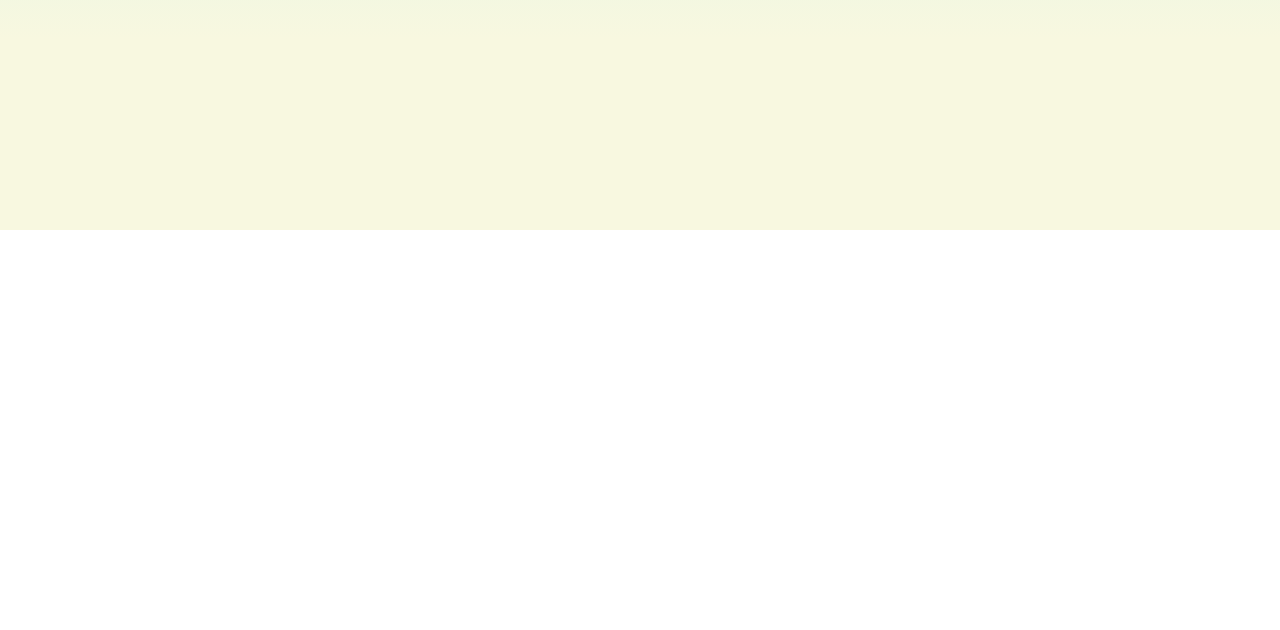
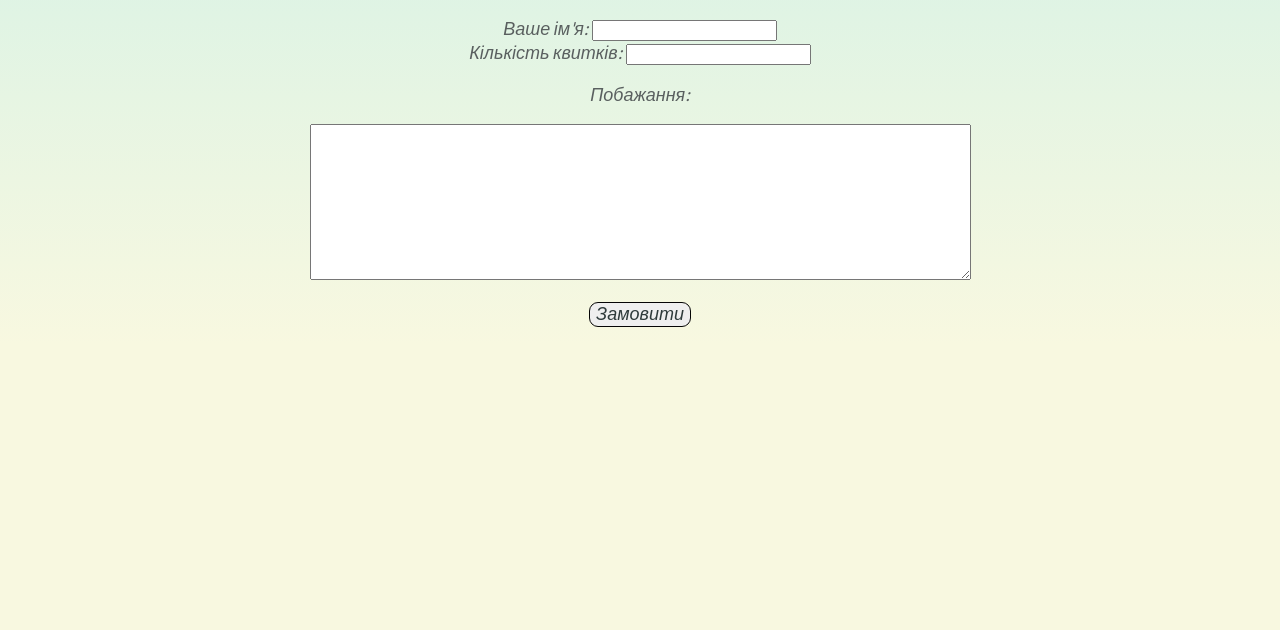
Before and after one commit to svitlana-new/mp3-player, a plain HTML site: page index.html in a window 1280 px wide. Shown: the part 570-1200 px from the top of the page. Before the commit the page ends 800 px from the top, so only its background shows below. Drawn offline with Linux system fonts and the light colour scheme.

Commit message:
added form

```diff
--- a/css/index.css
+++ b/css/index.css
@@ -10,7 +10,7 @@ body {
     rgb(248, 248, 224) 23.8%,
     rgb(189, 238, 234) 92%
   );
-  height: 100vh;
+  height: 150vh;
   display: flex;
   flex-direction: column;
   align-items: center;
@@ -145,12 +145,28 @@ body h1 {
 }
 body h2 {
     font-style: italic;
-    color:rgb(89, 95, 95)
+    color:rgb(89, 95, 95);
+    text-align:center;
 }
 
 body .timer {
     color:rgb(89, 95, 95);
-    font-size: 2rem;
+    font-size: 24px;
     font-style: italic;
 }
+
+body  form{
+    display: flex;
+    flex-direction: column;
+    align-items: center;
+    font-style: italic;
+    color:rgb(89, 95, 95);
+    font-size: 18px;
 }
+body .button-input {
+    font-style: italic;
+    color:rgb(47, 59, 59);
+    font-size: 18px;
+    border: 1px solid rgb(5, 5, 5);
+    border-radius: 0.5em;
+.button:hover {
--- a/index.html
+++ b/index.html
@@ -1,16 +1,15 @@
 <!DOCTYPE html>
 <html lang="uk">
+
 <head>
 	<meta charset="UTF-8" />
 	<meta name="viewport" content="width=device-width, initial-scale=1.0" />
 	<meta http-equiv="X-UA-Compatible" content="ie=edge" />
-    <link
-      rel="stylesheet"
-      href="https://cdnjs.cloudflare.com/ajax/libs/font-awesome/5.10.2/css/all.min.css"
-    />
+	<link rel="stylesheet" href="https://cdnjs.cloudflare.com/ajax/libs/font-awesome/5.10.2/css/all.min.css" />
 	<link rel="stylesheet" href="css/index.css" />
 	<title>Фан сторінка творчості групи Океан Ельзи</title>
 </head>
+
 <body>
 	<h1>Фан сторінка творчості<br> групи Океан Ельзи</h1>
 
@@ -43,7 +42,22 @@
 				<h2>До найближчого концерту залишилося:</h2>
 			</div>
 			<div class="timer"></div>
-
+			<section class="order">
+				<h2>Замовити квитки онлайн:</h2>
+				<form action="https://formspree.io/xoqngoly" method="POST" class="order-form">
+					<label>
+                Ваше  ім'я: <input type="text" name="name">
+					</label>
+					<label>
+                Кількість квитків: <input type="text" name="quantity">
+            </label>
+					<p>Побажання:</p>
+					<textarea name="comment" cols="80" rows="10"></textarea>
+					<br>
+					<input class="button-input" type="submit" value="Замовити">
+			</form>
+			</section>
 			<script src="js/index.js"></script>
 </body>
+
 </html>
```
Lines whose indentation alone changed are shown as unchanged.
